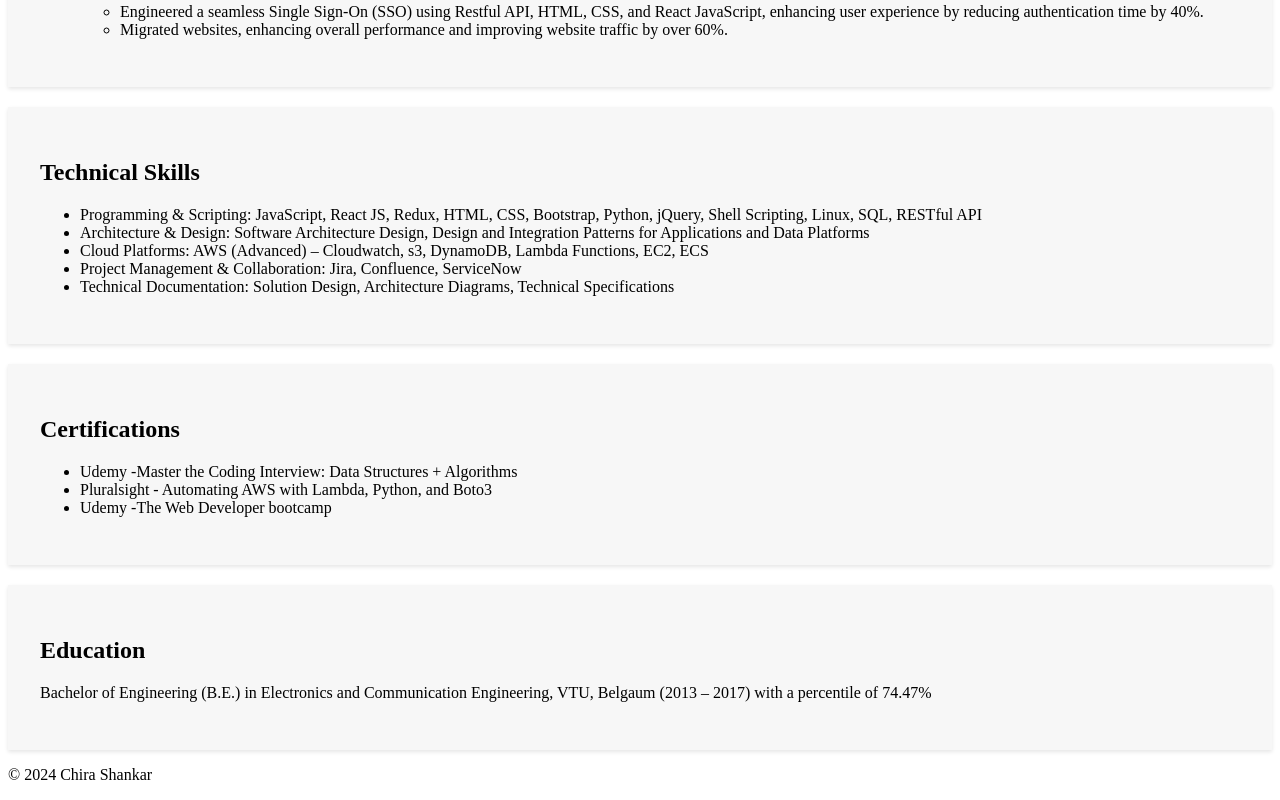
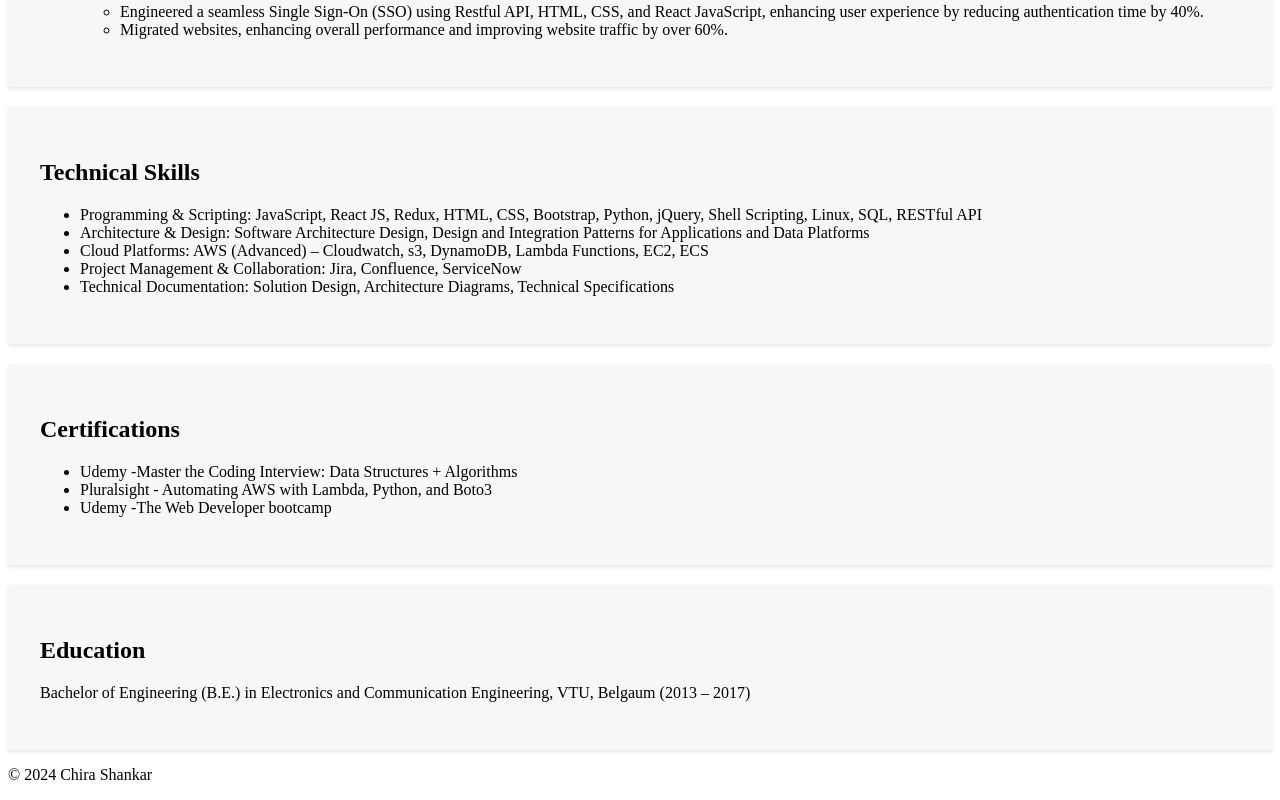
Before and after one commit to ChiraShankar/chirashankar.github.io, a plain HTML site: page index.html in a window 1280 px wide. Shown: the part 719-1519 px from the top of the page. Drawn offline with Linux system fonts and the light colour scheme.

Commit message:
Update index.html

```diff
--- a/index.html
+++ b/index.html
@@ -71,7 +71,7 @@
         </section>
         <section id="education">
             <h1>Education</h1>
-            <p>Bachelor of Engineering (B.E.) in Electronics and Communication Engineering, VTU, Belgaum (2013 – 2017) with a percentile of 74.47%</p>
+            <p>Bachelor of Engineering (B.E.) in Electronics and Communication Engineering, VTU, Belgaum (2013 – 2017)</p>
         </section>
     </main>
     <footer>
```
